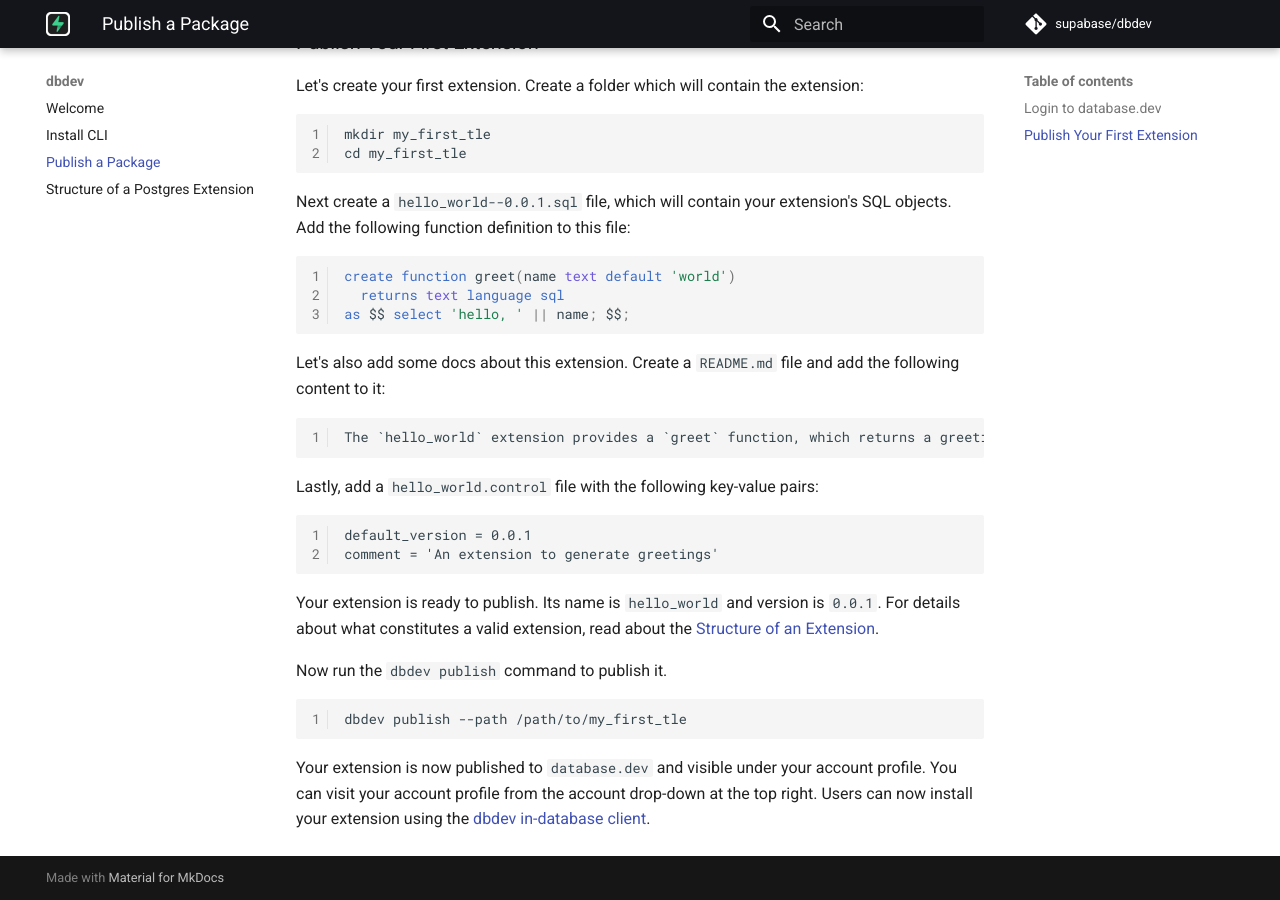
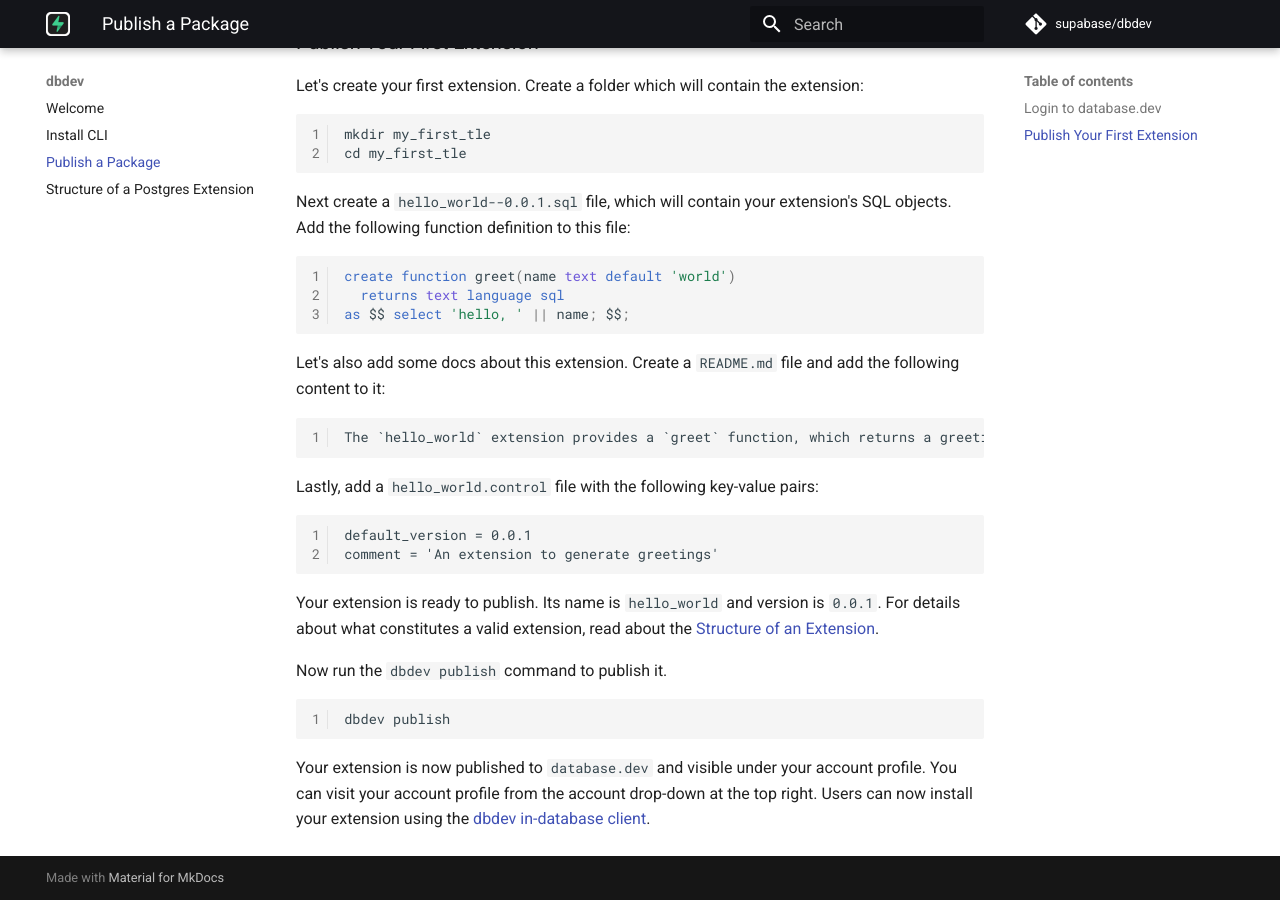
Before and after one commit to supabase/dbdev, an MkDocs documentation site: the page built from docs/publish.md, in a window 1280 px wide and 900 px high, scrolled down 599 px. Built offline with MkDocs 1.6.1 and Material for MkDocs 9.7.7, drawn with Linux system fonts in a browser that asks for light colours; comment, search, counter and statistics services are not loaded.

Commit message:
remove --path from publish command in docs

````diff
--- a/docs/publish.md
+++ b/docs/publish.md
@@ -49,7 +49,7 @@
 Now run the `dbdev publish` command to publish it.
 
 ```
-dbdev publish --path /path/to/my_first_tle
+dbdev publish
 ```
 
 Your extension is now published to `database.dev` and visible under your account profile. You can visit your account profile from the account drop-down at the top right. Users can now install your extension using the [dbdev in-database client](https://database.dev/installer).
````
